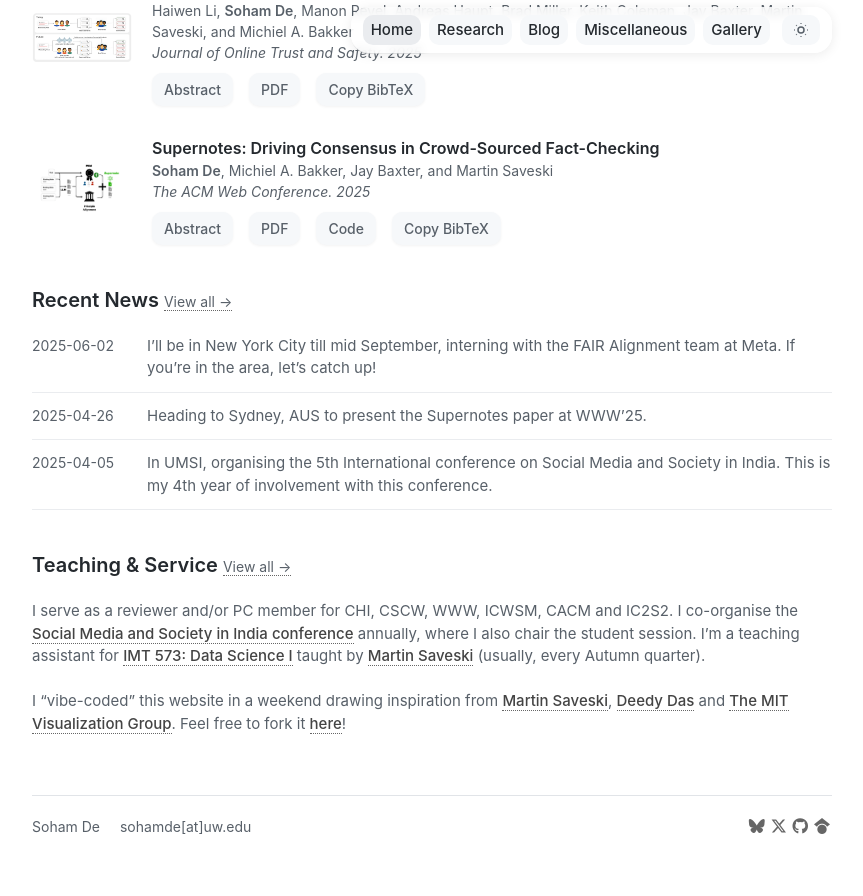
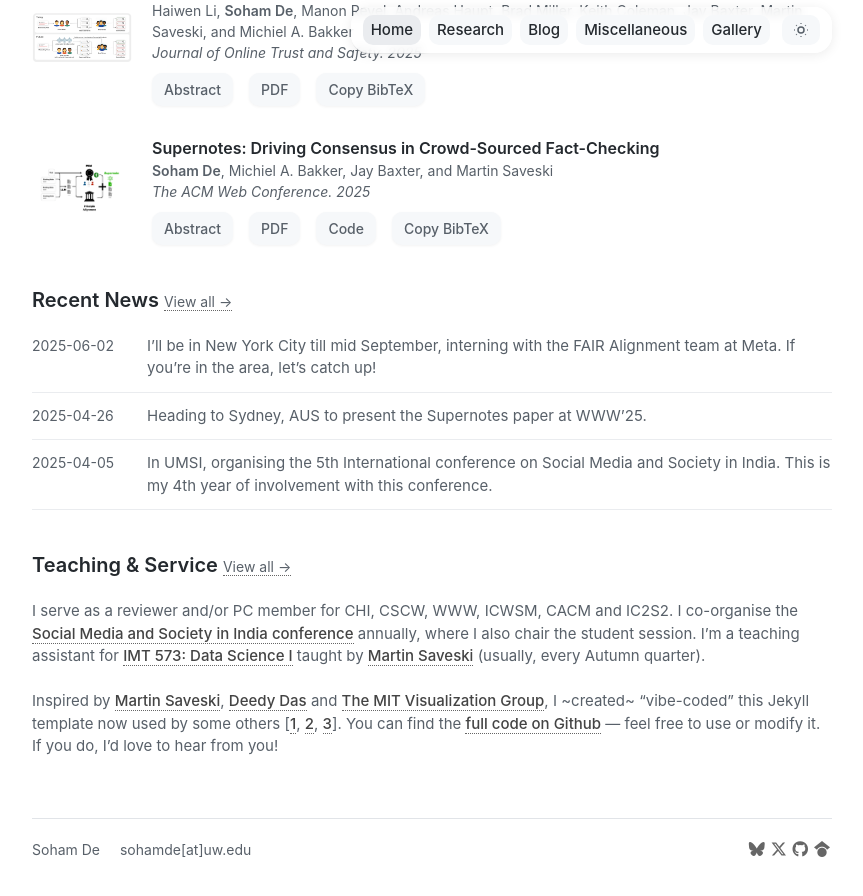
Before and after one commit to actuallysoham/actuallysoham.github.io, a Jekyll site: the page built from index.md, in a window 1280 px wide and 900 px high, scrolled down 747 px. Shown: the top 896 px of the window, without its empty margins (208-1071 px from the left). Built offline with Jekyll 4.4.1, drawn with Linux system fonts in a browser that asks for light colours; nearby versions of some CDN libraries.

Commit message:
Update index.md

```diff
--- a/index.md
+++ b/index.md
@@ -60,4 +60,4 @@ If you're interested in my research (and even if you aren't) let's chat 💬, ge
 
 I serve as a reviewer and/or PC member for CHI, CSCW, WWW, ICWSM, CACM and IC2S2. I co-organise the <a href="https://joyojeet.people.si.umich.edu/influencers.htm">Social Media and Society in India conference</a> annually, where I also chair the student session. I'm a teaching assistant for <a href="https://www.washington.edu/students/crscat/imt.html#imt573">IMT 573: Data Science I</a> taught by <a href="https://faculty.washington.edu/msaveski">Martin Saveski</a> (usually, every Autumn quarter). <a href="https://ameliadogan.github.io/"><br/><br/>
 
-I "vibe-coded" this website in a weekend drawing inspiration from <a href="https://faculty.washington.edu/msaveski">Martin Saveski</a>, <a href="https://debarghyadas.com/">Deedy Das</a> and <a href="https://vis.csail.mit.edu/">The MIT Visualization Group</a>. Feel free to fork it <a href="https://github.com/actuallysoham/actuallysoham.github.io">here</a>!
+Inspired by <a href="https://faculty.washington.edu/msaveski">Martin Saveski</a>, <a href="https://debarghyadas.com/">Deedy Das</a> and <a href="https://vis.csail.mit.edu/">The MIT Visualization Group</a>, I ~created~ "vibe-coded" this Jekyll template now used by some others [<a href="https://kduskin.github.io/">1</a>, <a href="https://swapnanilmukherjee.github.io/">2</a>, <a href="https://bhumikamittal.in/">3</a>]. You can find the <a href="https://github.com/actuallysoham/actuallysoham.github.io">full code on Github</a> — feel free to use or modify it. If you do, I’d love to hear from you!
```
